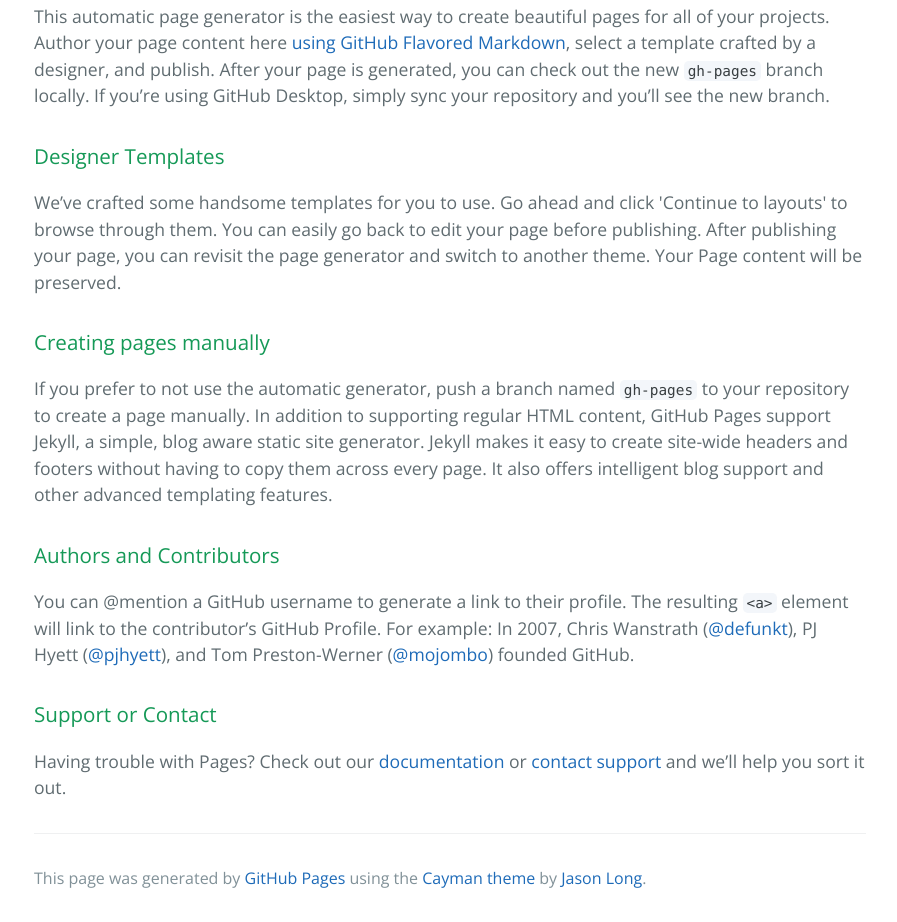
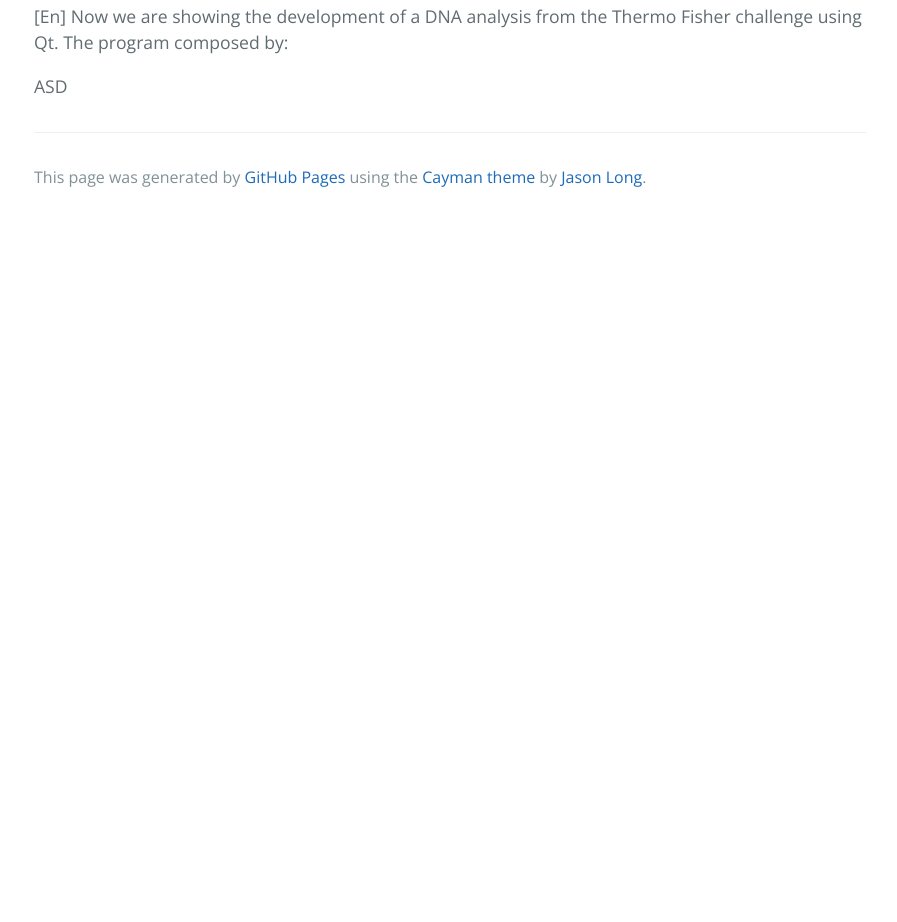
Before and after one commit to WiwipetDevelopment/wiwipetdevelopment.github.io, a plain HTML site: page index.html in a window 1280 px wide. Shown: the part 394-1316 px from the top of the page, without its empty margins (190-1087 px from the left). After the commit the page ends 800 px from the top, so only its background shows below. Drawn offline with nearby package versions, Linux system fonts and the light colour scheme.

Commit message:
Test Paragraph

```diff
--- a/index.html
+++ b/index.html
@@ -17,29 +17,12 @@
 
     <section class="main-content">
       <h3>
-<a id="welcome-to-github-pages" class="anchor" href="#welcome-to-github-pages" aria-hidden="true"><span aria-hidden="true" class="octicon octicon-link"></span></a>Welcome to GitHub Pages.</h3>
+<a id="dna-analysis-pages" class="anchor" href="#dna-analysis-pages" aria-hidden="true"><span aria-hidden="true" class="octicon octicon-link"></span></a>Welcome to GitHub Pages.</h3>
 
-<p>This automatic page generator is the easiest way to create beautiful pages for all of your projects. Author your page content here <a href="https://guides.github.com/features/mastering-markdown/">using GitHub Flavored Markdown</a>, select a template crafted by a designer, and publish. After your page is generated, you can check out the new <code>gh-pages</code> branch locally. If you’re using GitHub Desktop, simply sync your repository and you’ll see the new branch.</p>
+<p>[En] Now we are showing the development of a DNA analysis from the Thermo Fisher challenge using Qt. The program composed by:</p>
+<p>ASD</p>
 
-<h3>
-<a id="designer-templates" class="anchor" href="#designer-templates" aria-hidden="true"><span aria-hidden="true" class="octicon octicon-link"></span></a>Designer Templates</h3>
 
-<p>We’ve crafted some handsome templates for you to use. Go ahead and click 'Continue to layouts' to browse through them. You can easily go back to edit your page before publishing. After publishing your page, you can revisit the page generator and switch to another theme. Your Page content will be preserved.</p>
-
-<h3>
-<a id="creating-pages-manually" class="anchor" href="#creating-pages-manually" aria-hidden="true"><span aria-hidden="true" class="octicon octicon-link"></span></a>Creating pages manually</h3>
-
-<p>If you prefer to not use the automatic generator, push a branch named <code>gh-pages</code> to your repository to create a page manually. In addition to supporting regular HTML content, GitHub Pages support Jekyll, a simple, blog aware static site generator. Jekyll makes it easy to create site-wide headers and footers without having to copy them across every page. It also offers intelligent blog support and other advanced templating features.</p>
-
-<h3>
-<a id="authors-and-contributors" class="anchor" href="#authors-and-contributors" aria-hidden="true"><span aria-hidden="true" class="octicon octicon-link"></span></a>Authors and Contributors</h3>
-
-<p>You can @mention a GitHub username to generate a link to their profile. The resulting <code>&lt;a&gt;</code> element will link to the contributor’s GitHub Profile. For example: In 2007, Chris Wanstrath (<a href="https://github.com/defunkt" class="user-mention">@defunkt</a>), PJ Hyett (<a href="https://github.com/pjhyett" class="user-mention">@pjhyett</a>), and Tom Preston-Werner (<a href="https://github.com/mojombo" class="user-mention">@mojombo</a>) founded GitHub.</p>
-
-<h3>
-<a id="support-or-contact" class="anchor" href="#support-or-contact" aria-hidden="true"><span aria-hidden="true" class="octicon octicon-link"></span></a>Support or Contact</h3>
-
-<p>Having trouble with Pages? Check out our <a href="https://help.github.com/pages">documentation</a> or <a href="https://github.com/contact">contact support</a> and we’ll help you sort it out.</p>
 
       <footer class="site-footer">
 
```
